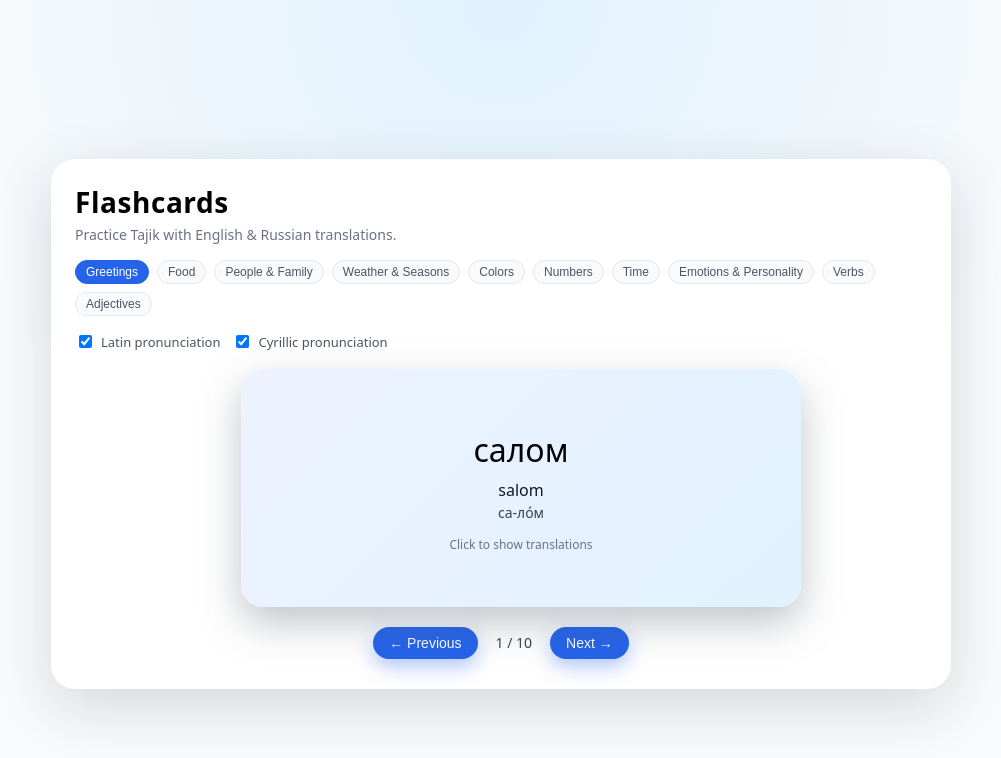
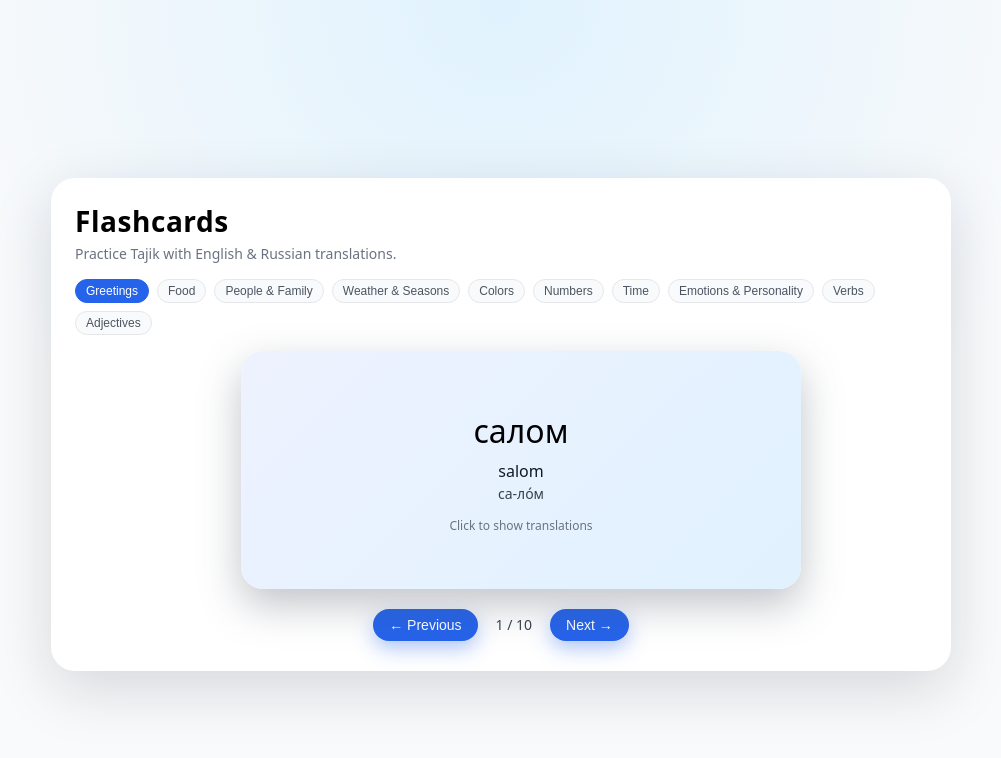
Before and after one commit to ShahromDehoti/Sukhan, a React (Vite) app in the folder tajik-flashcards/: page / in a window 1280 px wide. Shown: the top 758 px of the page, without its empty margins (139-1140 px from the left). Built offline with nearby package versions, Linux system fonts and the light colour scheme.

Commit message:
remove checkmarks

```diff
--- a/tajik-flashcards/src/App.css
+++ b/tajik-flashcards/src/App.css
@@ -141,6 +141,10 @@
   /* Back is rotated 180deg so it shows when inner flips */
   .flashcard-back {
     transform: rotateY(180deg);
+    display: flex;
+    flex-direction: column;
+    justify-content: center;
+    align-items: center;
   }
 
   /* Existing text styles still work */
@@ -167,13 +171,15 @@
   }
 
   .flashcard-translation {
-    width: 100%;
-    display: flex;
-    justify-content: space-between;
-    gap: 10px;
-    font-size: 15px;
-    padding: 4px 0;
+    font-size: 17px;
     color: #111827;
+    margin: 6px 0;
+    text-align: center;        /* <-- centers the text */
+  }
+
+  .flashcard-translation strong {
+    font-weight: 600;
+    margin-left: 4px;
   }
 
   .flashcard-translation .label {
--- a/tajik-flashcards/src/App.jsx
+++ b/tajik-flashcards/src/App.jsx
@@ -20,8 +20,6 @@ function App() {
   const [category, setCategory] = useState("greetings");
   const [index, setIndex] = useState(0);
   const [showBack, setShowBack] = useState(false);
-  const [showLatin, setShowLatin] = useState(true);
-  const [showCyrillic, setShowCyrillic] = useState(true);
 
   const words = useMemo(() => {
     const arr = data[category] || [];
@@ -88,26 +86,6 @@ function App() {
           ))}
         </div>
 
-        {/* Toggles */}
-        <div className="toggle-row">
-          <label className="toggle-item">
-            <input
-              type="checkbox"
-              checked={showLatin}
-              onChange={() => setShowLatin((v) => !v)}
-            />
-            <span>Latin pronunciation</span>
-          </label>
-          <label className="toggle-item">
-            <input
-              type="checkbox"
-              checked={showCyrillic}
-              onChange={() => setShowCyrillic((v) => !v)}
-            />
-            <span>Cyrillic pronunciation</span>
-          </label>
-        </div>
-
         {/* Flashcard */}
         <div
           className={"flashcard" + (showBack ? " flashcard--flipped" : "")}
@@ -118,17 +96,13 @@ function App() {
             <div className="flashcard-face flashcard-front">
               <div className="flashcard-tajik">{current.tajik}</div>
 
-              {showLatin && (
                 <div className="flashcard-pron-latin">
                   {current.pronunciation_latin}
                 </div>
-              )}
 
-              {showCyrillic && (
                 <div className="flashcard-pron-cyr">
                   {current.pronunciation_cyrillic}
                 </div>
-              )}
 
               {!showBack && (
                 <div className="flashcard-hint">
@@ -139,14 +113,13 @@ function App() {
 
             {/* BACK */}
             <div className="flashcard-face flashcard-back">
-              <div className="flashcard-translation">
-                <span className="label">English</span>
-                <span>{current.english}</span>
-              </div>
-              <div className="flashcard-translation">
-                <span className="label">Russian</span>
-                <span>{current.russian}</span>
-              </div>
+            <div className="flashcard-translation">
+              English: <strong>{current.english}</strong>
+            </div>
+
+            <div className="flashcard-translation">
+              Russian: <strong>{current.russian}</strong>
+            </div>
               <div className="flashcard-hint">
                 Click to hide translations
               </div>
```
